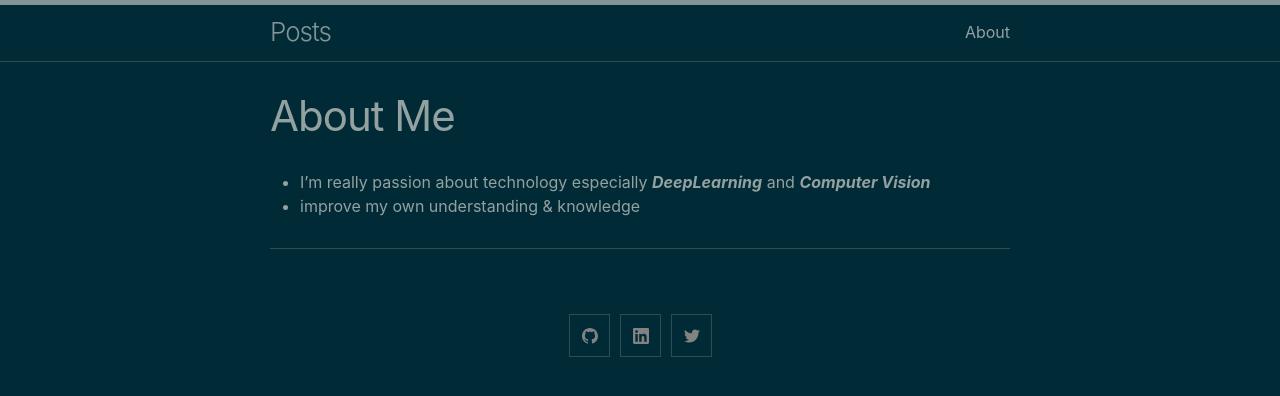
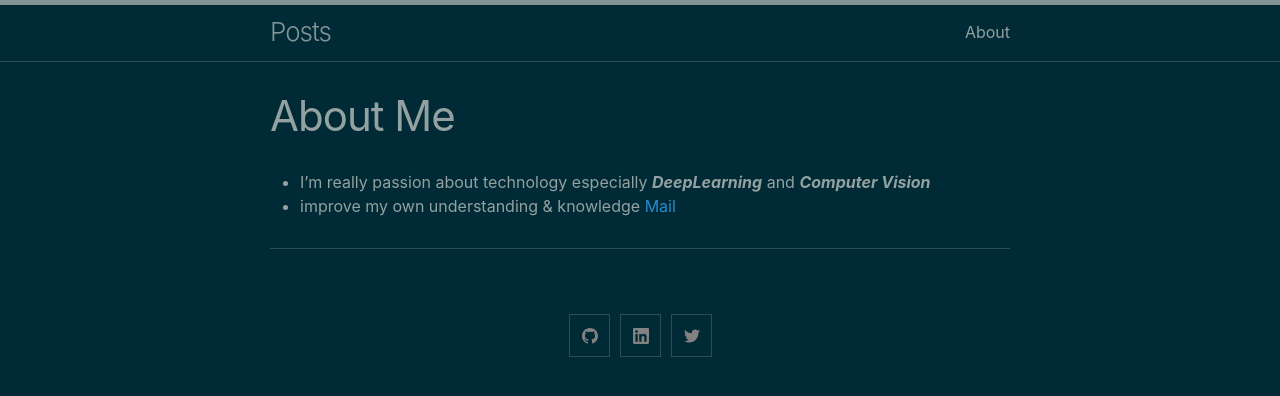
Before and after one commit to Sanjuvi/sanjeevi, a Jekyll site: the page built from about.md, in a window 1280 px wide. Shown: the top 396 px of the page. Built offline with Jekyll 4.4.1, drawn with Linux system fonts in a browser that asks for light colours.

Commit message:
Update about.md

```diff
--- a/about.md
+++ b/about.md
@@ -20,3 +20,4 @@ You can find the source code for Jekyll at GitHub:
 
 * I'm really passion about technology especially ***DeepLearning*** and ***Computer Vision***
 * improve my own understanding & knowledge
+[Mail](mailto:sanjeevimani567@gmail.com)
```
